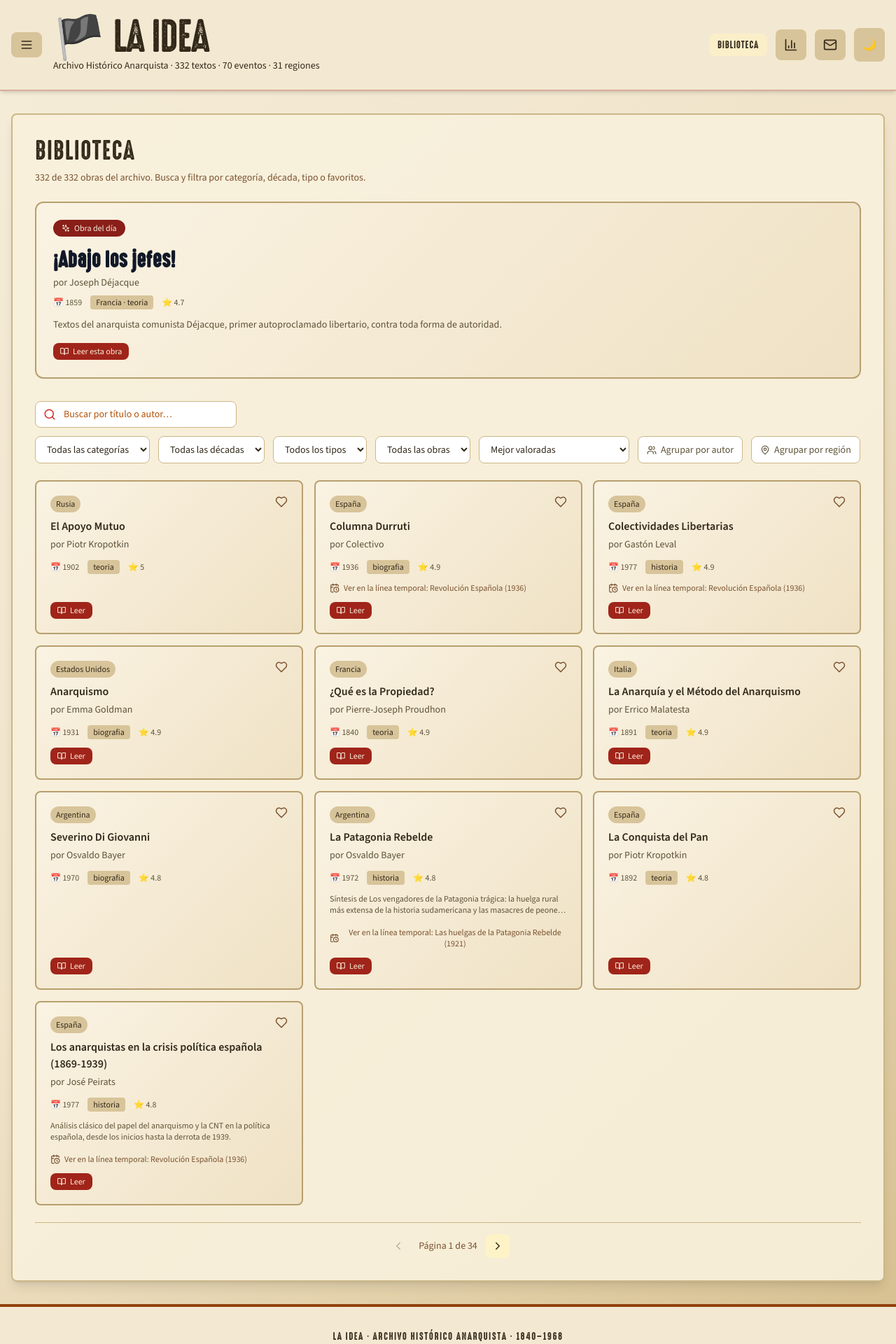
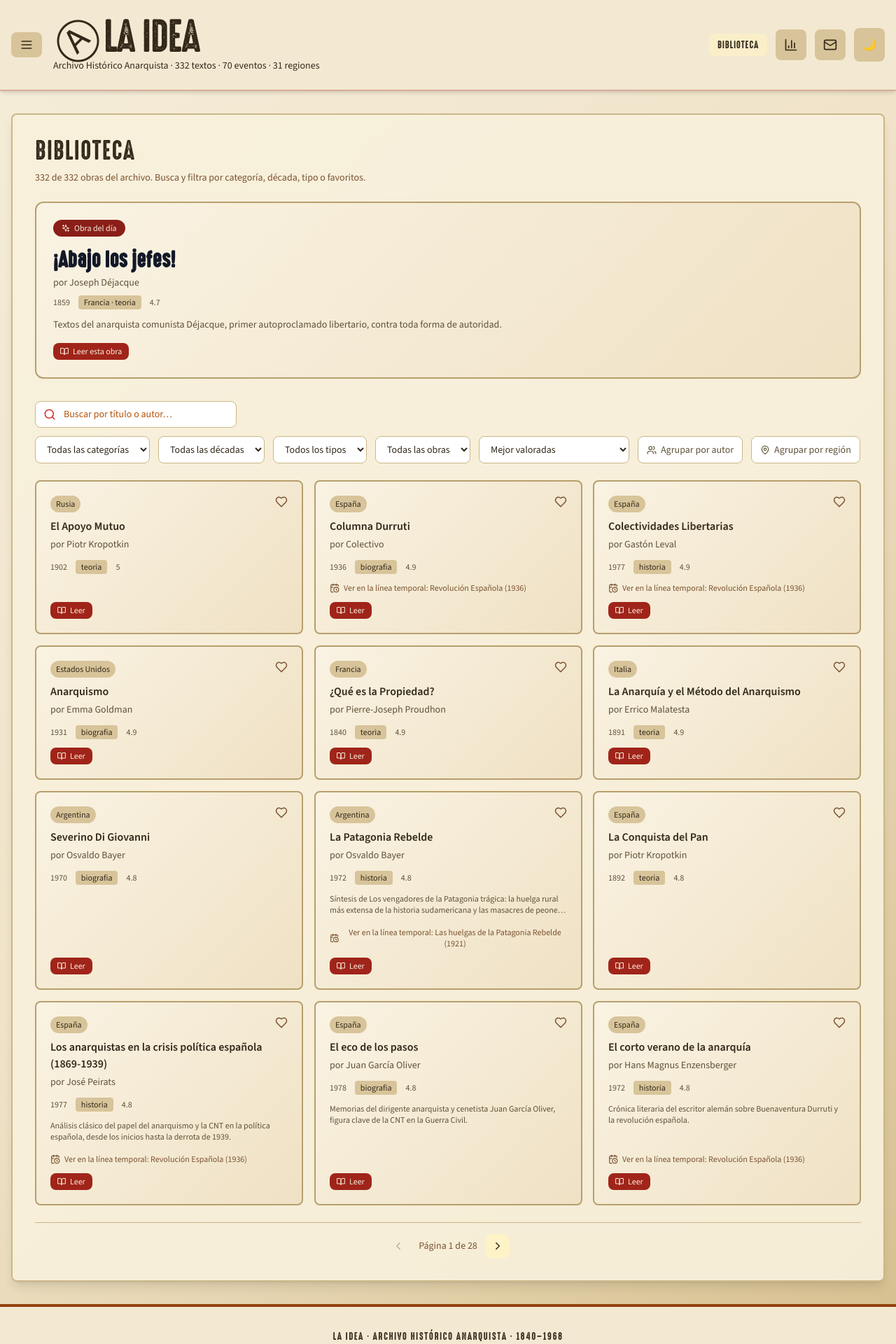
Before and after one commit to Ruben-developer/biblioteca-anarquista, a React (Vite) app: page / in a window 1280 px wide. Shown: the top 1920 px of the page at 70% size. Built offline with nearby package versions, Linux system fonts and the light colour scheme; a web font is replaced by a local one.

Commit message:
feat: Ⓐ en header, 12 tarjetas biblioteca, sin emojis en UI

```diff
--- a/src/components/AuthorsView.jsx
+++ b/src/components/AuthorsView.jsx
@@ -148,7 +148,6 @@ const AuthorsView = ({
                   onClick={() => toggleAuthor(author.name)}
                   aria-expanded={isOpen}
                 >
-                  <div className="text-5xl mb-3 text-center">👤</div>
                   <h3 className={`text-xl font-bold ${darkMode ? 'text-gray-100' : 'text-gray-800'} mb-2 text-center`}>
                     {author.name}
                   </h3>
@@ -159,7 +158,7 @@ const AuthorsView = ({
                   )}
                   {primaryRegion && (
                     <p className={`text-xs ${darkMode ? 'text-red-400' : 'text-amber-600'} mb-3 text-center`}>
-                      📍 {author.regions.join(', ')}
+                      {author.regions.join(', ')}
                     </p>
                   )}
                   <div className={`flex items-center justify-between pt-3 mt-3 border-t ${darkMode ? 'border-gray-700' : 'border-amber-300'}`}>
--- a/src/components/ContactView.jsx
+++ b/src/components/ContactView.jsx
@@ -8,7 +8,7 @@ export const FORM_ENDPOINT = 'https://formsubmit.co/ajax/antarquia@riseup.net'
 const SuccessView = ({ email, darkMode, resetForm, cardClass }) => (
   <div className={`${cardClass} border-2 rounded-lg p-6 shadow-md max-w-2xl card-appear`}>
     <p className={`text-sm mb-4 ${darkMode ? 'text-gray-300' : 'text-amber-900'}`}>
-      ✓ Mensaje enviado. Gracias por escribir al archivo
+      Mensaje enviado. Gracias por escribir al archivo
       {email.trim() ? ` — te responderemos a ${email.trim()}` : ''}.
     </p>
     <button
@@ -25,7 +25,7 @@ const SuccessView = ({ email, darkMode, resetForm, cardClass }) => (
 const ErrorView = ({ darkMode, resetForm, cardClass }) => (
   <div className={`${cardClass} border-2 border-red-600 rounded-lg p-6 shadow-md max-w-2xl card-appear`}>
     <p className={`text-sm mb-4 ${darkMode ? 'text-gray-300' : 'text-amber-900'}`}>
-      ✗ No se pudo enviar el mensaje desde la página. Escríbenos directamente
+      No se pudo enviar el mensaje desde la página. Escríbenos directamente
       a <a className="underline" href={`mailto:${CONTACT_EMAIL}`}>{CONTACT_EMAIL}</a>.
     </p>
     <button
--- a/src/components/EventModal.jsx
+++ b/src/components/EventModal.jsx
@@ -29,7 +29,6 @@ const EventModal = ({ darkMode, event, regionData, onClose, onRead = () => {} })
           <div className="flex justify-between items-start">
             <div>
               <div className="flex items-center gap-3 mb-2">
-                <span className="text-4xl">{event.image}</span>
                 <h2 className={`text-2xl font-bold ${darkMode ? 'text-gray-100' : 'text-amber-50'}`}>
                   {event.title}
                 </h2>
@@ -74,7 +73,7 @@ const EventModal = ({ darkMode, event, regionData, onClose, onRead = () => {} })
                     </p>
                     <div className="flex items-center gap-3 text-sm flex-wrap">
                       <span className={darkMode ? 'text-gray-400' : 'text-gray-600'}>por {book.author}</span>
-                      <span className={darkMode ? 'text-gray-400' : 'text-gray-600'}>📅 {book.year}</span>
+                      <span className={darkMode ? 'text-gray-400' : 'text-gray-600'}>{book.year}</span>
                     </div>
                     <div className="flex gap-3 mt-2 flex-wrap">
                       {book.filename && (
--- a/src/components/FeaturedBook.jsx
+++ b/src/components/FeaturedBook.jsx
@@ -33,13 +33,13 @@ const FeaturedBook = ({ darkMode, book, onRead = () => {} }) => {
           )}
           <div className="flex flex-wrap items-center gap-3 text-xs mb-3">
             <span className={darkMode ? 'text-gray-400' : 'text-gray-600'}>
-              📅 {book.year || '—'}
+              {book.year || '—'}
             </span>
             <span className={`px-2 py-0.5 rounded ${darkMode ? 'bg-gray-800 text-gray-300' : 'bg-amber-200 text-amber-900'}`}>
               {book.region} · {book.category}
             </span>
             {book.rating && (
-              <span className={darkMode ? 'text-gray-400' : 'text-gray-600'}>⭐ {book.rating}</span>
+              <span className={darkMode ? 'text-gray-400' : 'text-gray-600'}>{book.rating}</span>
             )}
           </div>
           {book.summary && (
--- a/src/components/Header.jsx
+++ b/src/components/Header.jsx
@@ -73,7 +73,7 @@ const Header = ({
             <h1
               className={`text-4xl sm:text-5xl md:text-5xl lg:text-6xl font-display tracking-tight uppercase flex items-center gap-2 md:gap-3 ${darkMode ? 'text-red-500' : ''}`}
             >
-              <span className="text-5xl sm:text-6xl md:text-6xl">🏴</span>
+              <span className="text-5xl sm:text-6xl md:text-6xl inline-block -rotate-45">Ⓐ</span>
               <span className="break-words">La Idea</span>
             </h1>
             <p className={`hidden sm:block text-xs sm:text-sm ${darkMode ? 'text-gray-400' : 'text-amber-900'}`}>
--- a/src/components/LibraryView.jsx
+++ b/src/components/LibraryView.jsx
@@ -14,7 +14,7 @@ const DEFAULT_FILTERS = {
 
 const DECADE_OPTIONS = ['all', '1840s', '1850s', '1860s', '1870s', '1880s', '1890s', '1900s', '1910s', '1920s', '1930s', '1940s', '1950s', '1960s']
 
-const PAGE_SIZE = 10
+const PAGE_SIZE = 12
 
 const getHeartClass = (isFav, darkMode) => {
   if (isFav) return 'fill-red-500 text-red-500'
@@ -87,9 +87,9 @@ const BookMeta = ({ book, darkMode }) => (
     <span className={`px-2 py-0.5 rounded ${darkMode ? 'bg-gray-800 text-gray-300' : 'bg-amber-200 text-amber-900'}`}>
       {book.region || book.author}
     </span>
-    <span className={darkMode ? 'text-gray-400' : 'text-gray-600'}>📅 {book.year || '—'}</span>
+    <span className={darkMode ? 'text-gray-400' : 'text-gray-600'}>{book.year || '—'}</span>
     <span className={`px-2 py-0.5 rounded ${darkMode ? 'bg-gray-800' : 'bg-amber-200'}`}>{book.category}</span>
-    {book.rating && <span className={darkMode ? 'text-gray-400' : 'text-gray-600'}>⭐ {book.rating}</span>}
+        {book.rating && <span className={darkMode ? 'text-gray-400' : 'text-gray-600'}>{book.rating}</span>}
   </div>
 )
 
@@ -160,9 +160,9 @@ const GridCard = ({ book, idx, favorites, onToggleFavorite, onRead, onOpenEvent,
         por {book.author}
       </p>
       <div className="flex items-center gap-3 text-xs flex-wrap mb-3">
-        <span className={darkMode ? 'text-gray-400' : 'text-gray-600'}>📅 {book.year || '—'}</span>
+        <span className={darkMode ? 'text-gray-400' : 'text-gray-600'}>{book.year || '—'}</span>
         <span className={`px-2 py-0.5 rounded ${darkMode ? 'bg-gray-800' : 'bg-amber-200'}`}>{book.category}</span>
-        {book.rating && <span className={darkMode ? 'text-gray-400' : 'text-gray-600'}>⭐ {book.rating}</span>}
+        {book.rating && <span className={darkMode ? 'text-gray-400' : 'text-gray-600'}>{book.rating}</span>}
       </div>
       {book.summary && (
         <p className={`text-xs ${darkMode ? 'text-gray-500' : 'text-gray-600'} mb-4 line-clamp-2 flex-1`}>
--- a/src/components/RegionModal.jsx
+++ b/src/components/RegionModal.jsx
@@ -70,13 +70,13 @@ const RegionModal = ({
                   </p>
                   <div className="flex items-center gap-3 text-sm flex-wrap">
                     <span className={darkMode ? 'text-gray-400' : 'text-gray-600'}>
-                      📅 {book.year}
+                      {book.year}
                     </span>
                     <span className={`px-2 py-1 rounded text-xs ${darkMode ? 'bg-gray-700' : 'bg-amber-200'}`}>
                       {book.category}
                     </span>
                     <span className={darkMode ? 'text-gray-400' : 'text-gray-600'}>
-                      ⭐ {book.rating}
+                      {book.rating}
                     </span>
                   </div>
                   {book.summary && (
--- a/src/components/StatsPanel.jsx
+++ b/src/components/StatsPanel.jsx
@@ -139,7 +139,7 @@ const StatsPanel = ({ darkMode, stats }) => {
             cardClass={cardClass}
             trackClass={trackClass}
             fillClass={fillClass}
-            countLabelFn={(r) => r.historical > 0 ? `🗺️ ${r.historical}` : '—'}
+            countLabelFn={(r) => r.historical > 0 ? `${r.historical}` : '—'}
             emptyMessage="Sin regiones registradas."
           />
 
--- a/src/components/TimelineView.jsx
+++ b/src/components/TimelineView.jsx
@@ -41,7 +41,6 @@ const HorizontalTimeline = ({
                   >
                     <div className="flex items-center justify-between gap-2 mb-1.5">
                       <div className="flex items-center gap-1.5">
-                        <span className="text-lg">{event.image}</span>
                         <span className={`text-lg font-display ${darkMode ? 'text-gray-300' : 'text-amber-800'}`}>
                           {event.year}
                         </span>
@@ -104,7 +103,6 @@ const VerticalTimeline = ({
               >
                 <div className="flex items-start justify-between gap-3 mb-2">
                   <div className="flex items-center gap-2">
-                    <span className="text-2xl">{event.image}</span>
                     <span className={`text-2xl font-display ${darkMode ? 'text-gray-300' : 'text-amber-800'}`}>
                       {event.year}
                     </span>
```
Also changed, not shown: src/components/TourModal.jsx (+5 -5 lines), 1 other file (tests, documents, lock files or other folders).
